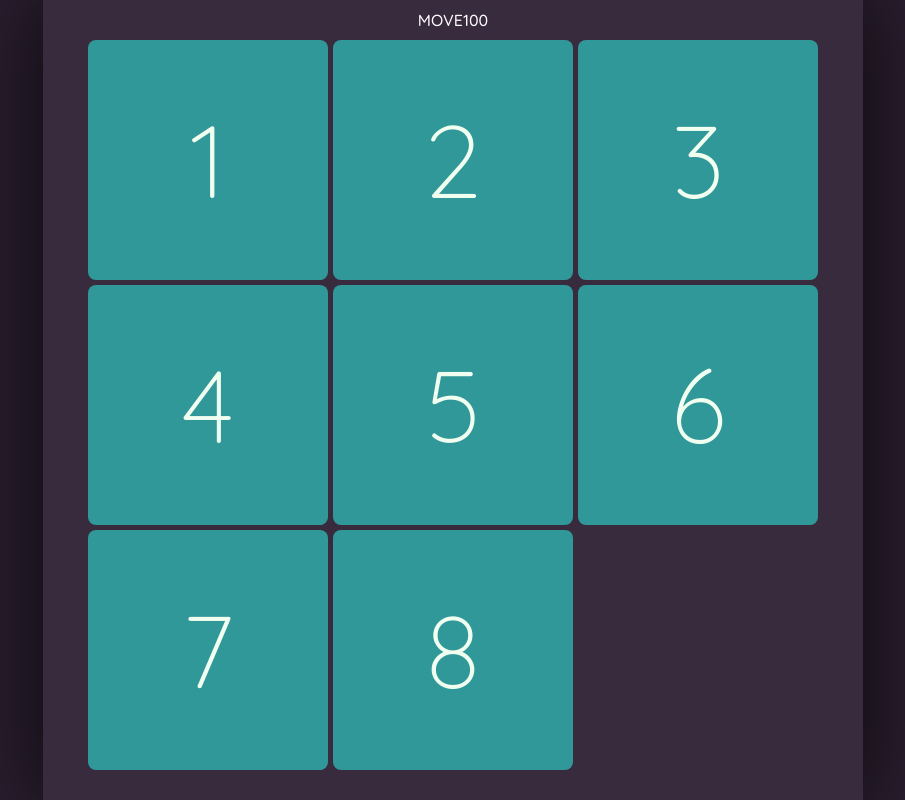
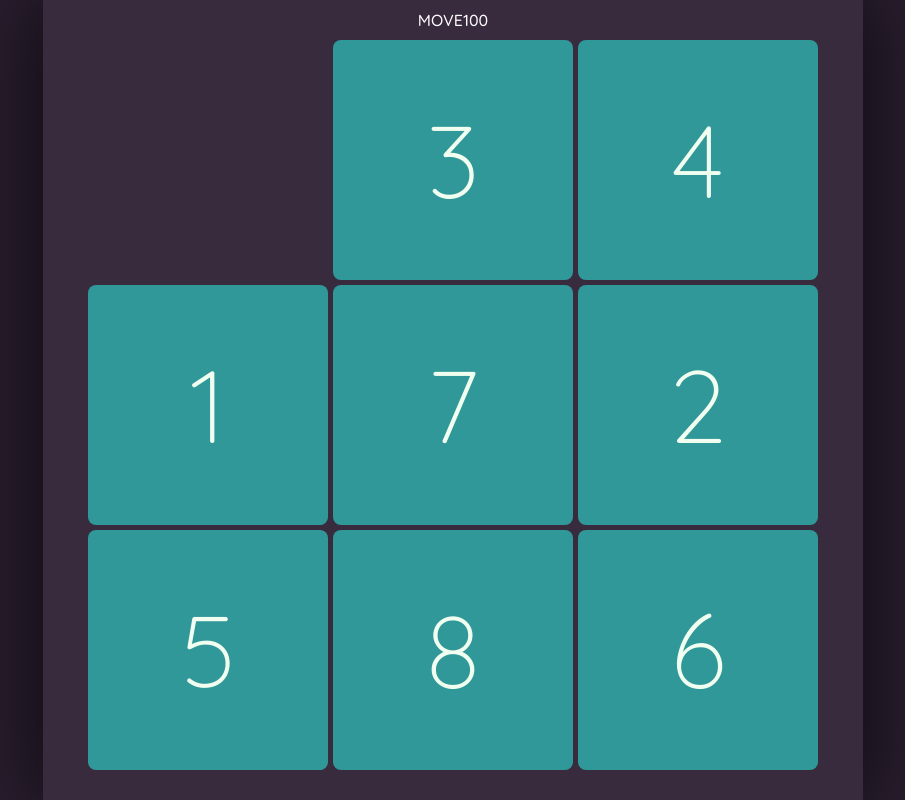
Before and after one commit to F9Uf/react-8puzzle, a React (Create React App) app: page / in a window 1280 px wide. Shown: the whole page, without its empty margins (187-1092 px from the left). Built offline with nearby package versions, Linux system fonts and the light colour scheme.

Commit message:
create function to move block

```diff
--- a/src/App.tsx
+++ b/src/App.tsx
@@ -4,11 +4,16 @@ import './App.css';
 import Board from './Game/Board';
 import Pannel from './Game/Pannel'
 
+const puzzle = [
+  [' ', '3', '4'],
+  ['1', '7', '2'],
+  ['5', '8', '6']
+]
 function App() {
   return (
     <div className="App">
       <Pannel />
-      <Board />
+      <Board puzzleBlock={puzzle}/>
     </div>
   );
 }
--- a/src/Game/Board/Block.tsx
+++ b/src/Game/Board/Block.tsx
@@ -5,6 +5,7 @@ interface blockProps {
   value?: String;
   width?: number;
   height?: number;
+  onClick?: (event: any) => void;
 }
 
 function Block(props: blockProps) {
@@ -15,6 +16,7 @@ function Block(props: blockProps) {
         width: props.width,
         height: props.height
       }}
+      onClick={props.onClick}
     >
       {props.value}
     </div>
--- a/src/Game/Board/index.tsx
+++ b/src/Game/Board/index.tsx
@@ -8,8 +8,14 @@ const DEFAULT_PUZZLE = [
   ['7', '8', ' '],
 ]
 
-function Board() {
-  const [puzzle, _] = useState(DEFAULT_PUZZLE);
+interface puzzleProps {
+  puzzleBlock: string[][];
+}
+
+type MoveDir = 'left' | 'right' | 'top' | 'bottom' | 'none';
+
+function Board(props: puzzleProps) {
+  const [puzzle, setPuzzle] = useState(props.puzzleBlock);
   const [width, setWidth] = useState(computedSize(window.innerWidth, window.innerHeight));
   const [height, setHeight] = useState(computedSize(window.innerWidth, window.innerHeight));
 
@@ -19,6 +25,35 @@ function Board() {
       return ((width - 20) / 3) - padding;
     }
     return ((height - 20) / 3) - padding - 5;
+  }
+
+  function movePuzzle(row: number, col: number): void {
+      const dir = moveDirection(row, col);
+      if (dir === 'none') return;
+
+      const temp = [...puzzle];
+
+      console.log('move: ', dir);
+
+      if (dir === 'top') {
+        [temp[row - 1][col], temp[row][col]] = [temp[row][col], temp[row - 1][col]];
+      } else if (dir === 'bottom') {
+        [temp[row + 1][col], temp[row][col]] = [temp[row][col], temp[row + 1][col]];
+      } else if (dir === 'left') {
+        [temp[row][col - 1], temp[row][col]] = [temp[row][col], temp[row][col - 1]];
+      } else if (dir === 'right') {
+        [temp[row][col + 1], temp[row][col]] = [temp[row][col], temp[row][col + 1]];
+      }
+
+      setPuzzle(temp);
+  }
+
+  function moveDirection(row: number, col: number): MoveDir {
+    if (row !== 0 && puzzle[row - 1][col].trim() === '') return 'top';
+    if (row < puzzle.length - 1 && puzzle[row + 1][col].trim() === '') return 'bottom';
+    if (col !== 0 && puzzle[row][col - 1].trim() === '') return 'left';
+    if (col < puzzle[row].length - 1 && puzzle[row][col + 1].trim() === '') return 'right';
+    return 'none'
   }
 
   useEffect(() => {
@@ -49,6 +84,7 @@ function Board() {
             value={col}
             width={width}
             height={height}
+            onClick={() => movePuzzle(rIndex, cIndex)}
           />
         })
       })
```
